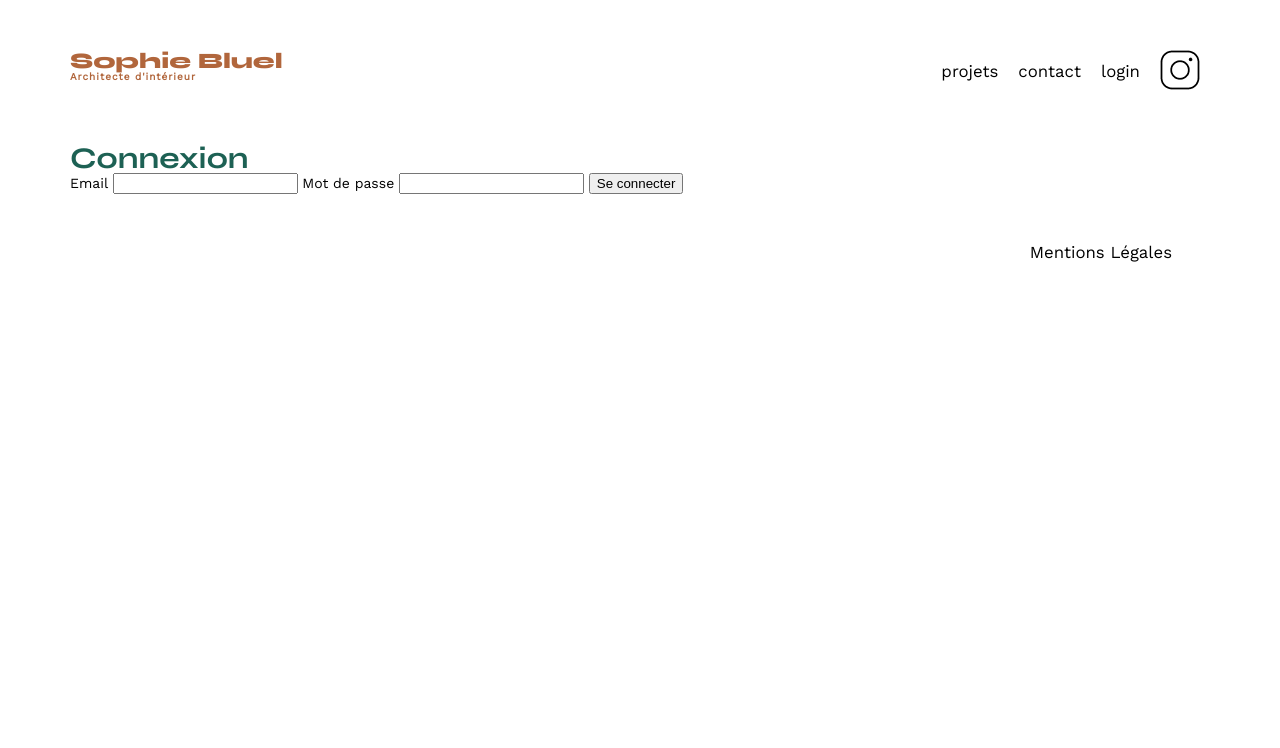
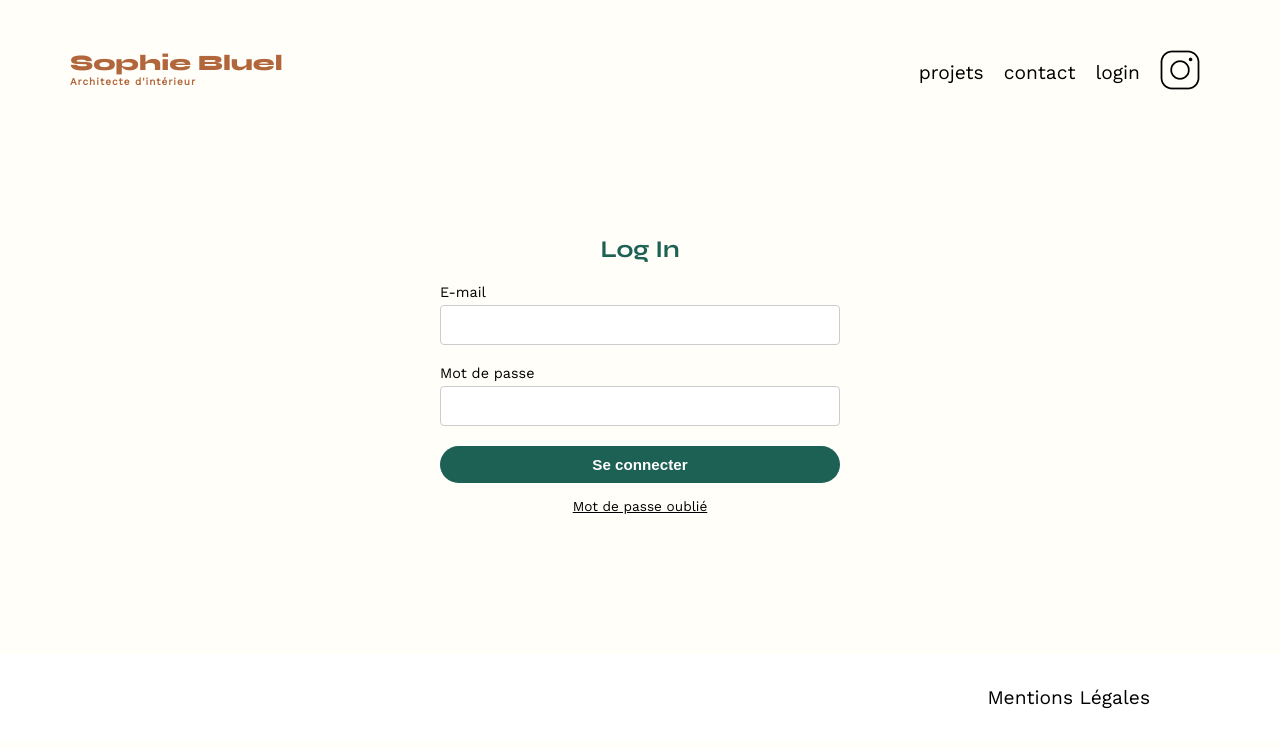
Before and after one commit to armadne/Portfolio-architecte-sophie-bluel-master, a plain HTML site: page FrontEnd/index.html in a window 1280 px wide. Both pictures are taken after a click on the item "login". Drawn offline with nearby package versions, Linux system fonts and the light colour scheme; no server answers.

Commit message:
application CSS sur la page login et augmentation de la largeur du footer pour qu'il prenne toute la largeur de la page

```diff
--- a/FrontEnd/assets/script.js
+++ b/FrontEnd/assets/script.js
@@ -35,6 +35,9 @@ function afficherTravaux(listeTravaux) {
     gallery.appendChild(figure);
   });
 }
+
+
+
 
 // Fonction qui affiche les filtres (boutons)
 async function filtres() {
@@ -89,6 +92,7 @@ async function filtres() {
 
 
 
+
 // Fonction qui filtre les travaux selon la catégorie cliquée
 function filtrerTravaux(idCategorie) {
   if (idCategorie === 0) {
@@ -122,20 +126,23 @@ function afficherFormulaireConnexion() {
   const main = document.querySelector("main");
   main.innerHTML = `
     <section class="login-section">
-      <h2>Connexion</h2>
-      <form id="login-form">
-        <label for="email">Email</label>
-        <input type="email" id="email" required />
+      <h2 class="login-title">Log In</h2>
+      <form id="login-form" class="login-form">
+        <label for="email" class="login-label">E-mail</label>
+        <input type="email" id="email" class="login-input" required />
 
-        <label for="password">Mot de passe</label>
-        <input type="password" id="password" required />
+        <label for="password" class="login-label">Mot de passe</label>
+        <input type="password" id="password" class="login-input" required />
 
-        <button type="submit">Se connecter</button>
-        <p id="login-error" style="color: red; display: none;">Email ou mot de passe incorrect.</p>
+        <button type="submit" class="login-button">Se connecter</button>
+
+        <p id="login-error" class="login-error">Email ou mot de passe incorrect.</p>
+        <a href="#" class="login-link">Mot de passe oublié</a>
       </form>
     </section>
   `;
 
+  // Gestion du formulaire
   const form = document.getElementById("login-form");
 
   form.addEventListener("submit", async (e) => {
@@ -157,7 +164,7 @@ function afficherFormulaireConnexion() {
         const data = await response.json();
         localStorage.setItem("token", data.token);
         alert("Connexion réussie !");
-        window.location.href = "index.html"; // Redirection
+        window.location.href = "index.html"; // Redirige vers la page d'accueil
       } else {
         document.getElementById("login-error").style.display = "block";
       }
@@ -166,8 +173,6 @@ function afficherFormulaireConnexion() {
     }
   });
 }
-
-
 
 
 
@@ -183,6 +188,6 @@ document.addEventListener("DOMContentLoaded", () => {
 
   // Gestion du bouton "login"
   const loginLink = document.getElementById("login-link");
-  if (loginLink) {
+  if (loginLink) { // Lorsqu'on clique sur "login" dans le menu de navigation on affiche la page de connexion
     loginLink.addEventListener("click", afficherFormulaireConnexion);
   }
--- a/FrontEnd/assets/style.css
+++ b/FrontEnd/assets/style.css
@@ -28,9 +28,17 @@ article, aside, details, figcaption, figure,
 footer, header, hgroup, menu, nav, section {
 	display: block;
 }
-body {
+
+
+/*body {
 	line-height: 1;
-}
+	  background-color: #FFFEF8;
+	  	max-width: 1140px;
+	margin:auto;
+	font-family: 'Work Sans' ;
+	font-size: 14px;
+}*/
+
 
 
 
@@ -86,12 +94,12 @@ table {
 	border-spacing: 0;
 }
 /** end reset css**/
-body {
+/*body {
 	max-width: 1140px;
 	margin:auto;
 	font-family: 'Work Sans' ;
 	font-size: 14px;
-}
+}*/
 header {
 	display: flex;
 	justify-content: space-between;
@@ -219,8 +227,123 @@ input[type="submit"]{
 	border-radius: 60px ;
 }
 
+
+
+.login-section {
+  max-width: 400px;
+  margin: 100px auto;
+  padding: 40px;
+background-color: #FFFEF8;
+  /*box-shadow: 0 4px 10px rgba(0, 0, 0, 0.1);
+  border-radius: 8px;*/
+  font-family: 'Work Sans', sans-serif;
+}
+
+.login-title {
+  text-align: center;
+  color: #1D6154;
+  font-size: 1.5rem;
+  margin-bottom: 20px;
+}
+
+.login-form {
+  display: flex;
+  flex-direction: column;
+}
+
+.login-label {
+  margin-bottom: 5px;
+  font-size: 0.9rem;
+}
+
+.login-input {
+  padding: 10px;
+  margin-bottom: 20px;
+  border: 1px solid #ccc;
+  border-radius: 4px;
+  font-size: 1rem;
+  background-color: #fff;
+}
+
+.login-button {
+  background-color: #1D6154;
+  color: white;
+  padding: 10px;
+  border: none;
+  border-radius: 20px;
+  cursor: pointer;
+  font-weight: bold;
+  font-size: 0.95rem;
+}
+
+.login-button:hover {
+  background-color: #144c3d;
+}
+
+.login-error {
+  display: none;
+  color: red;
+  font-size: 0.85rem;
+  margin-top: 10px;
+  text-align: center;
+}
+
+.login-link {
+  margin-top: 15px;
+  font-size: 0.85rem;
+  text-align: center;
+  color: #000;
+  text-decoration: underline;
+  cursor: pointer;
+}
+
+body
+{
+	 background-color: #FFFEF8;
+}
+
+
+/* Corps du site limité à 1140px */
+.container {
+  max-width: 1140px;
+  margin: auto;
+   	height: auto;
+	font-family: 'Work Sans' ;
+	margin: auto;
+}
+
+/*.container {
+
+	  background-color: #FFFEF8;
+	max-width: 1140px;
+	height: auto;
+	margin: auto;
+	font-family: 'Work Sans' ;
+	font-size: 14px;
+}*/
+
+
+/* Footer pleine largeur */
+footer {
+  width: 100%;
+  background-color: white;
+  padding: 2em 0em;
+  font-family: 'Work Sans' ;
+  margin: 0;
+}
+
+/* Contenu centré à l'intérieur du footer */
+footer nav {
+  max-width: 1040px;
+  margin: auto;
+}
+
+/* Liste dans le footer */
 footer nav ul {
-	display: flex;
-	justify-content: flex-end;
-	margin: 2em
+  display: flex;
+  justify-content: flex-end;
+  list-style: none;
+  padding: 0;
+  margin: 0;
+  font-weight: none;
 }
--- a/FrontEnd/index.html
+++ b/FrontEnd/index.html
@@ -11,6 +11,9 @@
 	<link rel="stylesheet" href="./assets/style.css">
 </head>
 <body>
+<div class="container">
+
+
 <header>
 	<h1>Sophie Bluel <span>Architecte d'intérieur</span></h1>
 	<nav>
@@ -57,6 +60,8 @@
 		</form>
 	</section>
 </main>
+  </div>
+
 
 <footer>
 	<nav>
```
